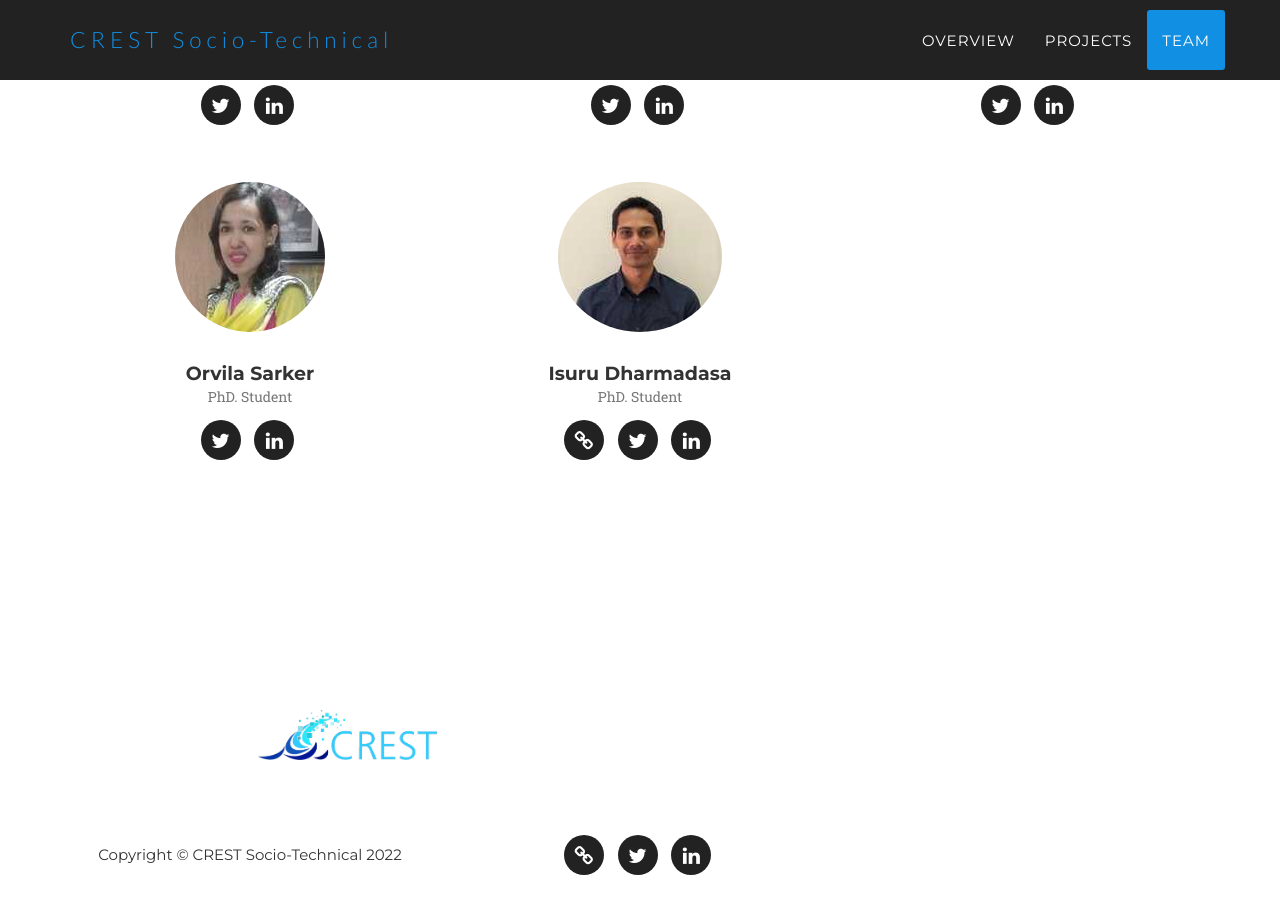
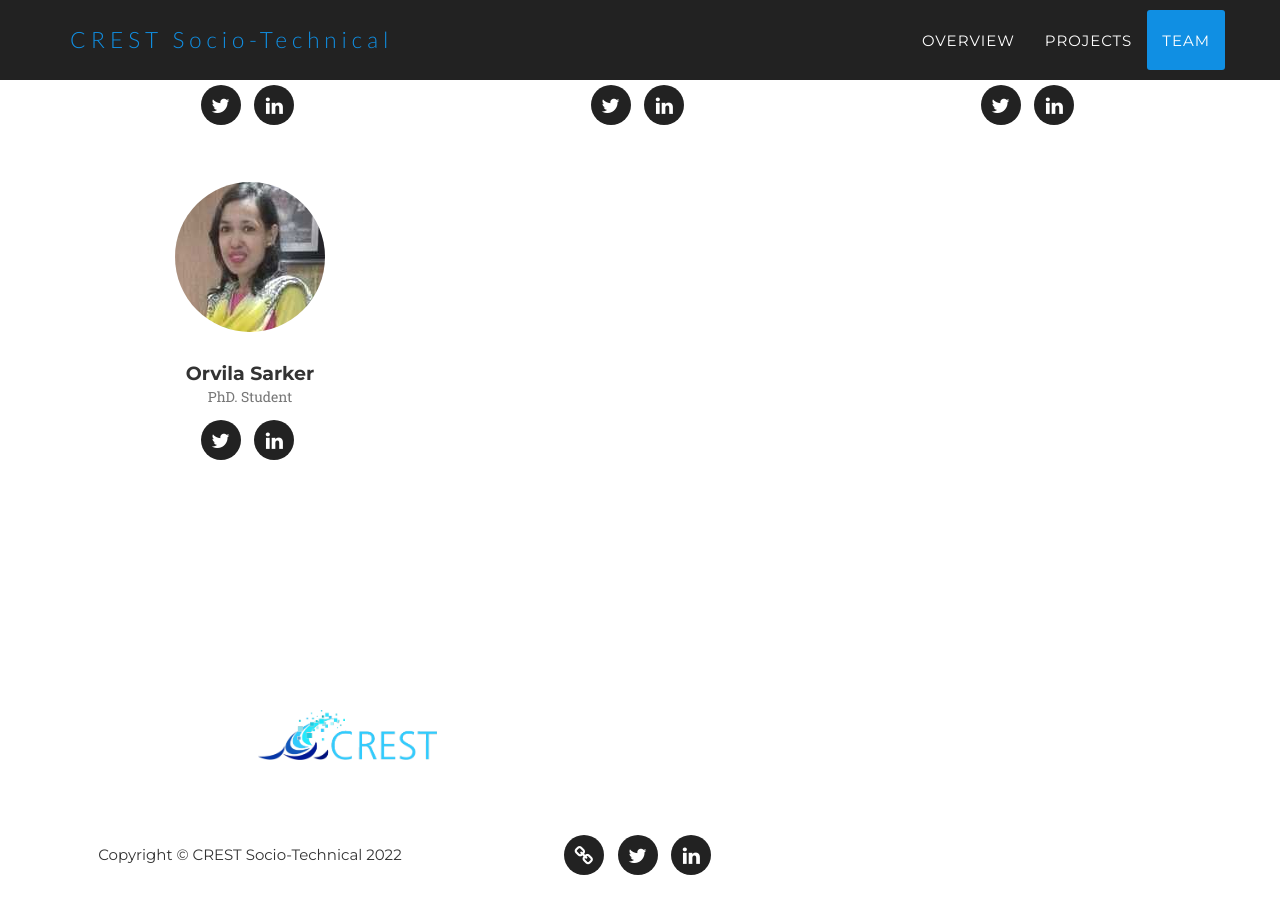
Before and after one commit to crest-socio-technical/crest-socio-technical.github.io, a Jekyll site: the page built from index.html, in a window 1280 px wide and 900 px high, scrolled down 4623 px. Built offline with Jekyll 4.4.1, drawn with Linux system fonts in a browser that asks for light colours; some web fonts are replaced.

```diff
--- a/_config.yml
+++ b/_config.yml
@@ -67,16 +67,6 @@ people:
     - title: linkedin
       url: https://www.linkedin.com/in/orvila-sarker-03941814b/
 
-- name: Isuru Dharmadasa
-  pic: isuru
-  position: PhD. Student
-  social:
-    - title: link
-      url: https://sites.google.com/view/isuru-dharmadasa/
-    - title: twitter
-      url: https://twitter.com/isurudharmadasa
-    - title: linkedin
-      url: https://www.linkedin.com/in/isurudharmadasa/
 
 # Social networks usernames (many more available: google-plus, flickr, dribbble, pinterest, instagram, tumblr, linkedin, etc.)
 social:
```
Also changed, not shown: img/team/isuru.jpg (deleted).
